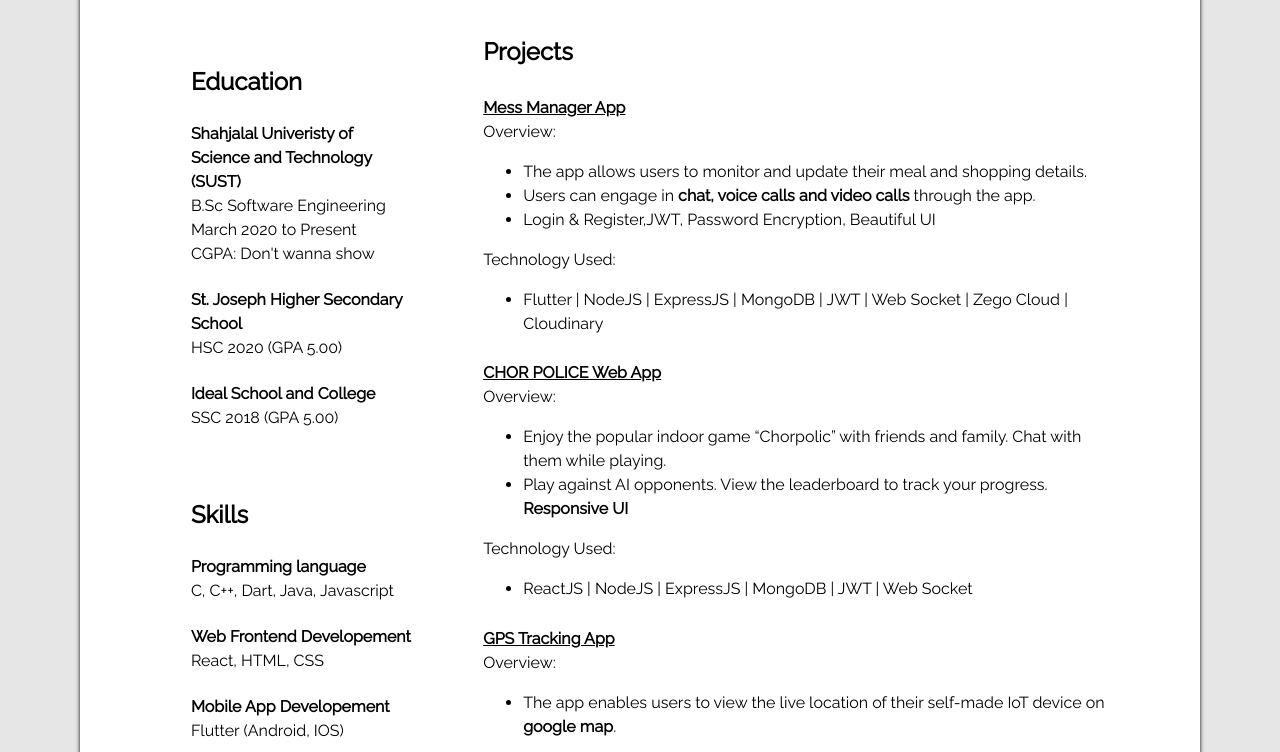
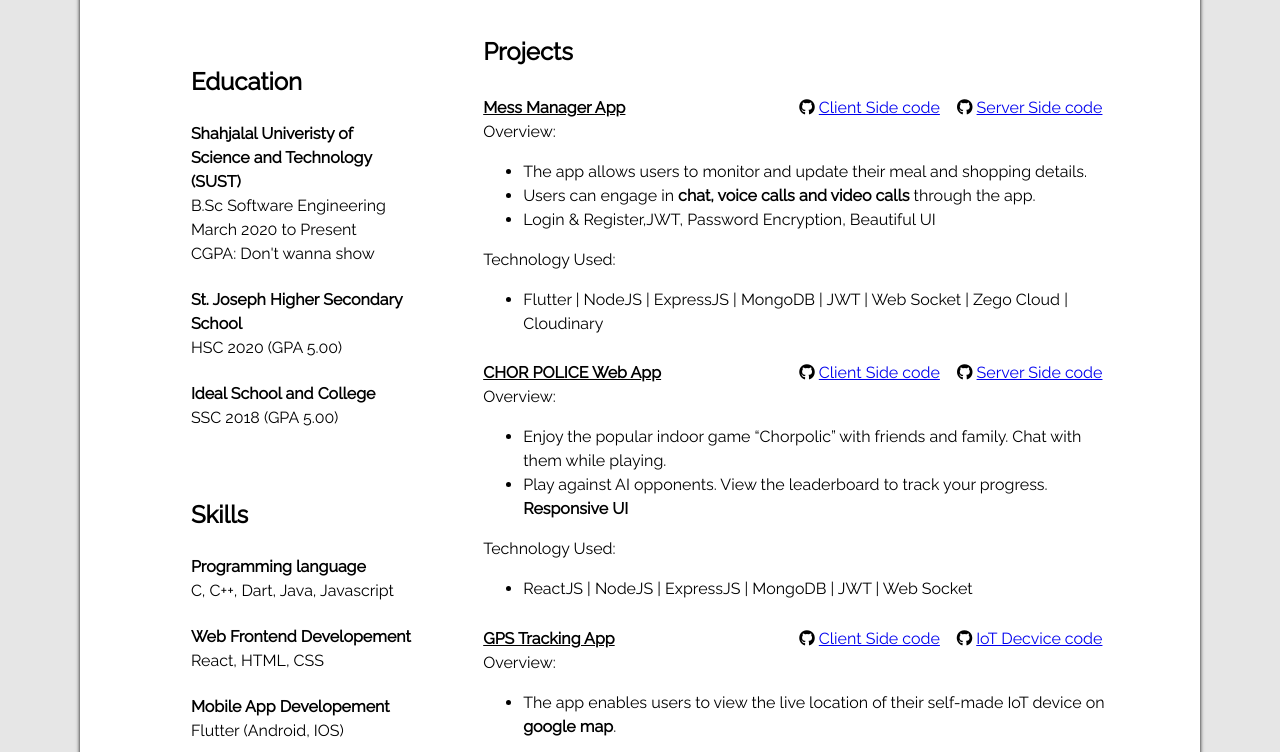
Before and after one commit to nafi-ullah/cv_html_css, a plain HTML site: page index.html in a window 1280 px wide. Shown: the part 523-1275 px from the top of the page. Drawn offline with nearby package versions, Linux system fonts and the light colour scheme.

Commit message:
done with link

```diff
--- a/index.html
+++ b/index.html
@@ -211,9 +211,26 @@ multimedia editing skills and knowledge.
                     </div>
 
                     <div class="rightbold">
-                        <u>Mess Manager App </u>
+                        <div class="boldlink">
+                            <div class="projectName">
+                                <u>Mess Manager App</u>
+                            </div>
+                            <div class="sourcecode">
+                                <div class="client">
+                                    <i class="fa-brands fa-github"></i>
+                                    <a href="https://github.com/nafi-ullah/Mess-Manager/tree/master/server">Client Side code</a>
+                                </div>
+                                <div class="client">
+                                    <i class="fa-brands fa-github"></i>
+                                    <a href="https://github.com/nafi-ullah/Mess-Manager">Server Side code</a>
 
-                     </div>
+                                </div>
+
+                            </div>
+
+                        </div>
+                    </div>
+
                         <div class="plaintext">
                             Overview:
                         </div>
@@ -236,7 +253,24 @@ multimedia editing skills and knowledge.
 
 
                     <div class="rightbold">
-                        <u>CHOR POLICE Web App </u>
+                        <div class="boldlink">
+                            <div class="projectName">
+                                <u>CHOR POLICE Web App</u>
+                            </div>
+                            <div class="sourcecode">
+                                <div class="client">
+                                    <i class="fa-brands fa-github"></i>
+                                    <a href="https://github.com/nafi-ullah/ChorPolice/tree/main/FrontendTemplate">Client Side code</a>
+                                </div>
+                                <div class="client">
+                                    <i class="fa-brands fa-github"></i>
+                                    <a href="https://github.com/nafi-ullah/ChorPolice/tree/main/BakcendTemplate">Server Side code</a>
+
+                                </div>
+
+                            </div>
+
+                        </div>
 
                      </div>
                         <div class="plaintext">
@@ -261,7 +295,24 @@ multimedia editing skills and knowledge.
                     </div>
 
                     <div class="rightbold">
-                        <u>GPS Tracking App </u>
+                        <div class="boldlink">
+                            <div class="projectName">
+                                <u>GPS Tracking App</u>
+                            </div>
+                            <div class="sourcecode">
+                                <div class="client">
+                                    <i class="fa-brands fa-github"></i>
+                                    <a href="https://github.com/nafi-ullah/BusKothay">Client Side code</a>
+                                </div>
+                                <div class="client">
+                                    <i class="fa-brands fa-github"></i>
+                                    <a href="https://github.com/nafi-ullah/GPS-Tracker-BUS-Kothay-">IoT Decvice code</a>
+
+                                </div>
+
+                            </div>
+
+                        </div>
 
                      </div>
                         <div class="plaintext">
@@ -323,9 +374,8 @@ multimedia editing skills and knowledge.
 
              <div class="mylist">
                 <ul>
-                   <li>Creating projects on Java and Flutter for programmers</li>
-                   <li>Writing articles on python, java, javascript, algorithom for
-                       students</li>
+                   <li>Developed an app that facilitates paid appointments between experts and aspiring individuals abroad.</li>
+
                 </ul>
             </div>
         <!-- 4th Award -->
--- a/style.css
+++ b/style.css
@@ -119,8 +119,24 @@ body {
 }
 .rightbold{
     margin-top: 4%;
+}
+.projectName{
     font-weight: bold;
+}
+.boldlink{
+   width: 100%;
+    display: flex;
+   justify-content: space-between;
 
+}
+.sourcecode{
+    margin-right: 3%;
+    width: 50%;
+    display: flex;
+    justify-content: space-between;
+}
+.client{
+    margin-left: 5%;
 }
 
 .awardtitle{
```
